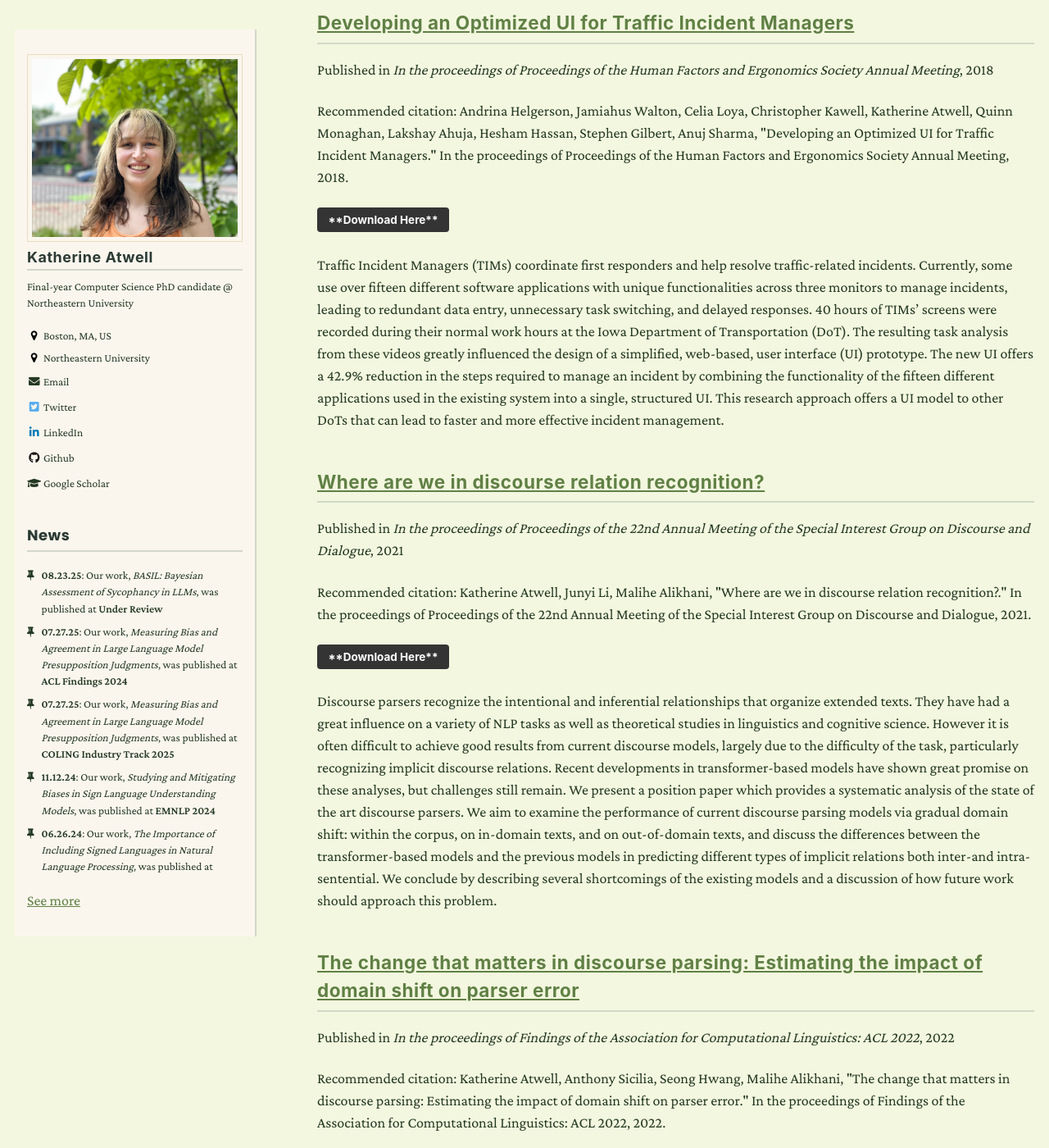
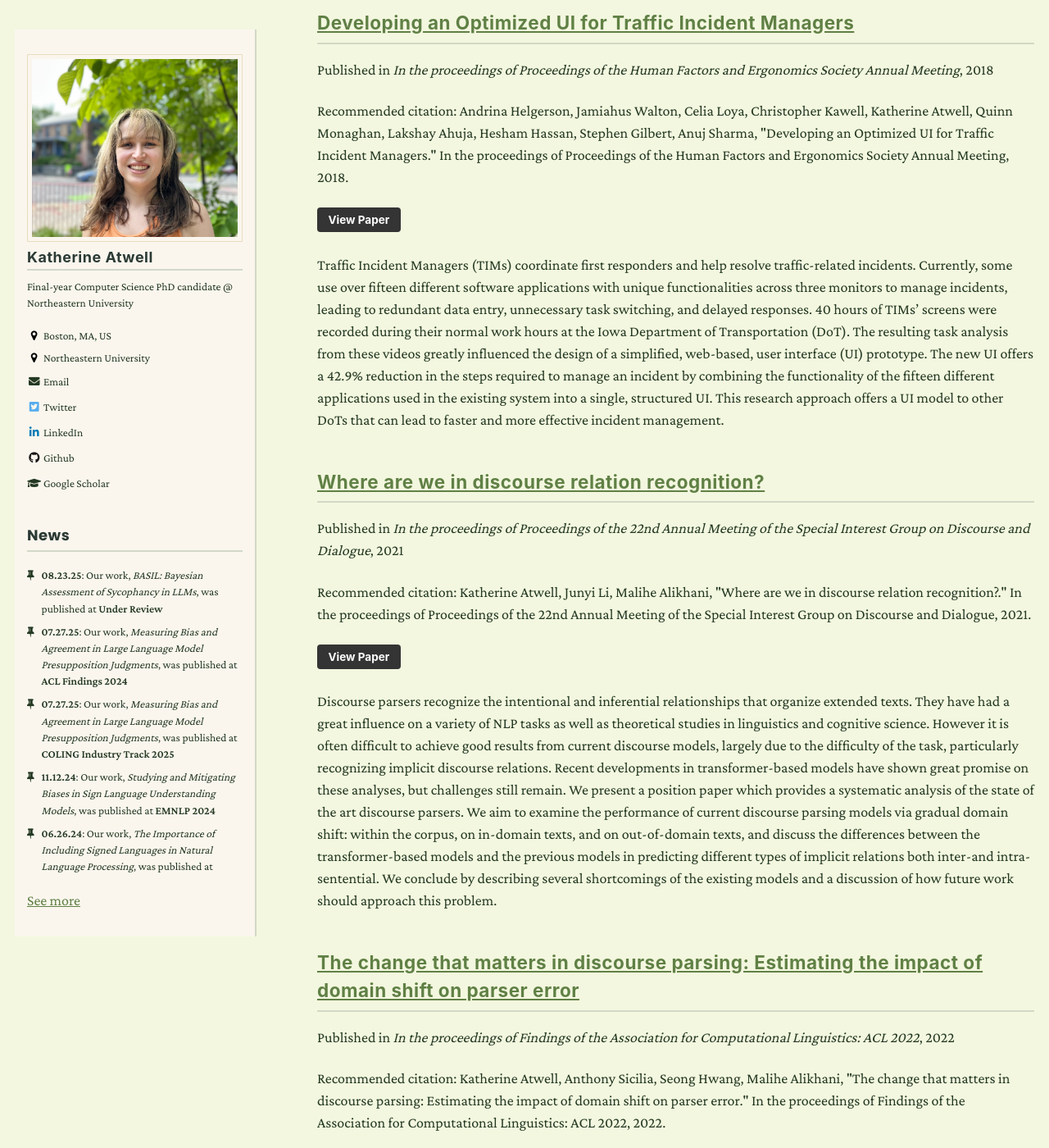
Before and after one commit to katherine-atwell/katherine-atwell.github.io, a Jekyll site: the page built from _pages/collection-archive.html, in a window 1280 px wide and 1400 px high, scrolled down 1276 px. Shown: the whole window at 82% size. Built offline with Jekyll 4.4.1, drawn with Linux system fonts in a browser that asks for light colours; nearby versions of some CDN libraries; some of the changed text lies outside the part shown.

Commit message:
update publications

```diff
--- a/_includes/archive-single.html
+++ b/_includes/archive-single.html
@@ -56,7 +56,7 @@
       <p>Recommended citation: {{ post.citation }}</p>
     {% endif %}
     {% if post.paperurl %}
-      <button name="button" class="btn" onclick="window.location.href='{{ post.paperurl }}'">**Download Here**</button>
+      <button name="button" class="btn" onclick="window.location.href='{{ post.paperurl }}'">View Paper</button>
       <!-- <p>Download <a href=" {{ post.paperurl }} "><u>here</u></a></p> -->
     {% endif %}
     {% if post.abstract %}
--- a/_layouts/single.html
+++ b/_layouts/single.html
@@ -46,7 +46,7 @@ layout: default
           <p>Recommended citation: {{ page.citation }}</p>
         {% endif %}
         {% if page.paperurl %}
-          <button name="button" class="btn" onclick="window.location.href='{{ page.paperurl }}'">**Download Here**</button>
+          <button name="button" class="btn" onclick="window.location.href='{{ page.paperurl }}'">View Paper</button>
           <!-- <p>Download <a href=" {{ page.paperurl }} "><u>here</u></a></p> -->
         {% endif %}
         {% if page.abstract %}
```
